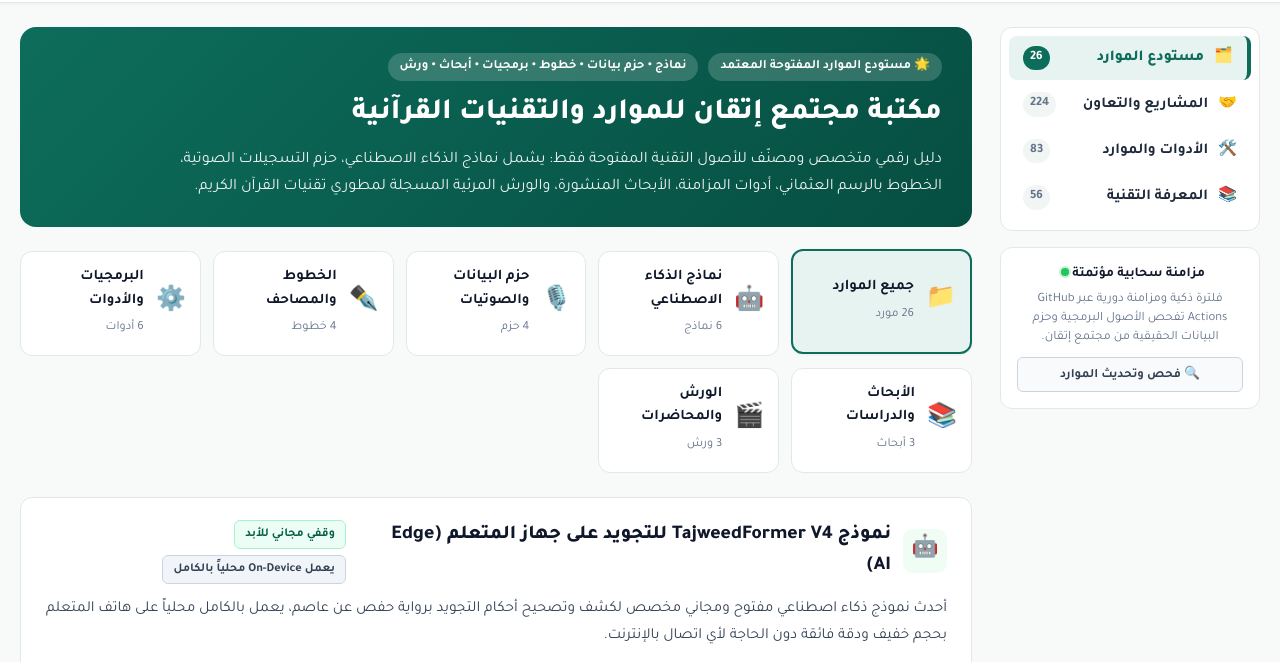
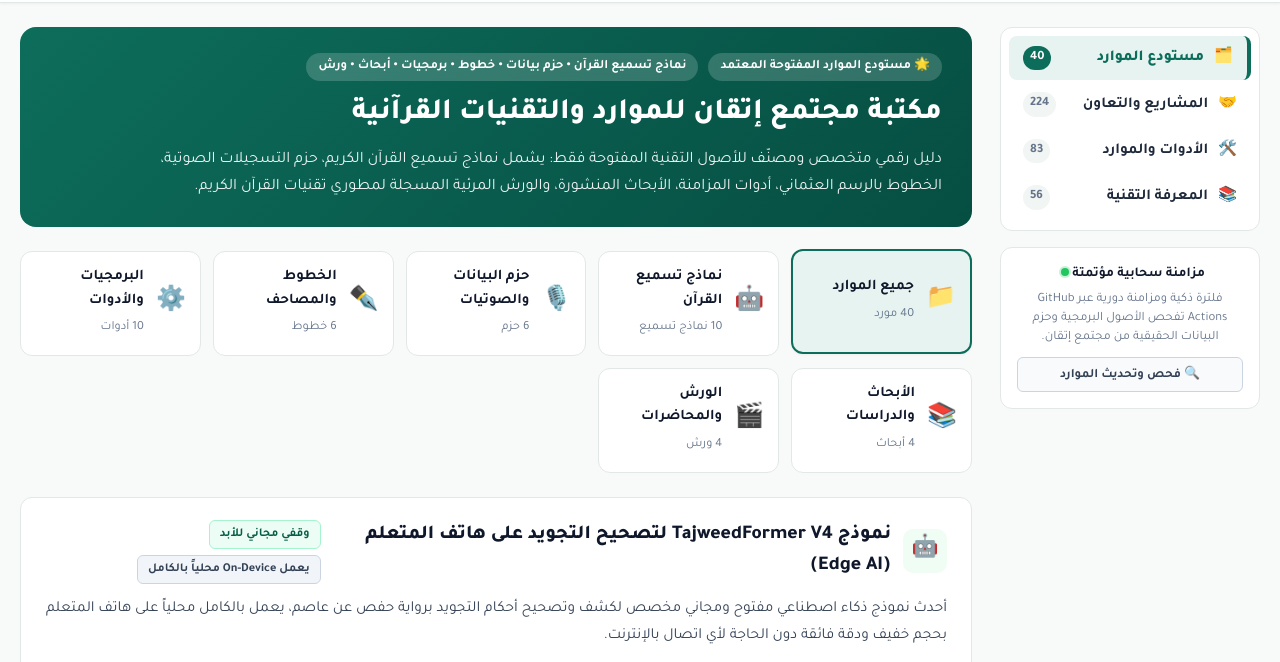
Before and after one commit to nandxorandor/itqan-library, a plain HTML site: page index.html in a window 1280 px wide. Shown: the part 67-729 px from the top of the page. Drawn offline with Linux system fonts and the light colour scheme.

Commit message:
feat: expand catalog to 40 verified technical assets, rename AI category to Quran Recitation Models (نماذج تسميع القرآن)

```diff
--- a/index.html
+++ b/index.html
@@ -384,11 +384,11 @@
       <div class="hub-hero">
         <div class="hero-badge-row">
           <span class="hero-tag">🌟 مستودع الموارد المفتوحة المعتمد</span>
-          <span class="hero-tag">نماذج • حزم بيانات • خطوط • برمجيات • أبحاث • ورش</span>
+          <span class="hero-tag">نماذج تسميع القرآن • حزم بيانات • خطوط • برمجيات • أبحاث • ورش</span>
         </div>
         <h1>مكتبة مجتمع إتقان للموارد والتقنيات القرآنية</h1>
         <p>
-          دليل رقمي متخصص ومصنّف للأصول التقنية المفتوحة فقط: يشمل نماذج الذكاء الاصطناعي، حزم التسجيلات الصوتية، الخطوط بالرسم العثماني، أدوات المزامنة، الأبحاث المنشورة، والورش المرئية المسجلة لمطوري تقنيات القرآن الكريم.
+          دليل رقمي متخصص ومصنّف للأصول التقنية المفتوحة فقط: يشمل نماذج تسميع القرآن الكريم، حزم التسجيلات الصوتية، الخطوط بالرسم العثماني، أدوات المزامنة، الأبحاث المنشورة، والورش المرئية المسجلة لمطوري تقنيات القرآن الكريم.
         </p>
       </div>
 
@@ -404,7 +404,7 @@
         <div class="folder-card" onclick="selectCat('ai', this)">
           <div class="folder-icon">🤖</div>
           <div>
-            <h3>نماذج الذكاء الاصطناعي</h3>
+            <h3>نماذج تسميع القرآن</h3>
             <span id="aiCount">جاري التحميل...</span>
           </div>
         </div>
@@ -521,7 +521,7 @@
 
       document.getElementById('resourcesCountBadge').innerText = total;
       document.getElementById('allCount').innerText = `${total} مورد`;
-      document.getElementById('aiCount').innerText = `${aiCount} نماذج`;
+      document.getElementById('aiCount').innerText = `${aiCount} نماذج تسميع`;
       document.getElementById('audioCount').innerText = `${audioCount} حزم`;
       document.getElementById('fontsCount').innerText = `${fontsCount} خطوط`;
       document.getElementById('toolsCount').innerText = `${toolsCount} أدوات`;
--- a/resources.json
+++ b/resources.json
@@ -1,7 +1,7 @@
 [
   {
     "id": 1,
-    "title": "نموذج TajweedFormer V4 للتجويد على جهاز المتعلم (Edge AI)",
+    "title": "نموذج TajweedFormer V4 لتصحيح التجويد على هاتف المتعلم (Edge AI)",
     "category": "ai",
     "icon": "🤖",
     "license": "وقفي مجاني للأبد",
@@ -24,7 +24,7 @@
       {
         "name": "لوحة صدارة نماذج التسميع (Leaderboard)",
         "url": "https://huggingface.co/spaces/Quran-Lab/quranic-asr-leaderboard",
-        "src": "HuggingFace Space"
+        "src": "Leaderboard"
       }
     ]
   },
@@ -38,7 +38,7 @@
     "author": "Quran Lab (@muno459)",
     "discussionUrl": "https://community.itqan.dev/d/686",
     "discussionNum": "686",
-    "description": "نموذج التعرف الصوتي الشهير zipformer_p-arabic-v3، لا يكتفي بكتابة الحروف إملائياً بل يكتب ما نطقه القارئ صوتاً صوتاً (فونيمات) مع قياس المدود وحركات الإعراب بدقة عالية لتمكين تطبيقات التسميع.",
+    "description": "نموذج التعرف الصوتي الشهير zipformer_p-arabic-v3، لا يكتفي بكتابة الحروف إملائياً بل يكتب ما نطقه القارئ صوتاً صوتاً (فونيمات) مع قياس أزمنة المدود وحركات الإعراب بدقة لتمكين تطبيقات التسميع الذكية.",
     "links": [
       {
         "name": "مستودع تدريب النموذج وتصديره (ONNX)",
@@ -62,7 +62,7 @@
     "author": "طارق منصور (@iphoneislam)",
     "discussionUrl": "https://community.itqan.dev/d/102",
     "discussionNum": "102",
-    "description": "منظومة ونموذج ذكاء اصطناعي مفتوح المصدر تم تدريبه لكشف أخطاء التلاوة التلقائية واستبدال الكلمات الخاطئة، يعتمد عليه العديد من المطورين كنواة لتطبيقات التسميع والمراجعة اليومية.",
+    "description": "منظومة ونموذج ذكاء اصطناعي مفتوح المصدر تم تدريبه لكشف أخطاء التلاوة التلقائية وتنبيه القارئ للكلمات المنسية أو المبدلة، يعتمد عليه العديد من المطورين كنواة لتطبيقات التسميع والمراجعة اليومية.",
     "links": [
       {
         "name": "المستودع الرئيسي للمشروع (GitHub)",
@@ -70,7 +70,7 @@
         "src": "GitHub"
       },
       {
-        "name": "مستودع أداة التسميع (Tasmie Tool)",
+        "name": "مستودع أداة التسميع لمصحف السراج",
         "url": "https://github.com/khalid-taha/quran-muaalem-web",
         "src": "GitHub"
       }
@@ -86,7 +86,7 @@
     "author": "Quran Lab (@muno459)",
     "discussionUrl": "https://community.itqan.dev/d/798",
     "discussionNum": "798",
-    "description": "نموذج ذكاء اصطناعي صوتي لترميم وتحسين التسجيلات القرآنية القديمة، وإزالة الضوضاء والتشويش ورفع جودة الصوت وعيناته إلى 48 كيلوهرتز بجودة إذاعية ونقاء استوديو.",
+    "description": "نموذج ذكاء اصطناعي صوتي لترميم وتحسين التسجيلات القرآنية القديمة، وإزالة الضوضاء والتشويش ورفع جودة الصوت وعيناته إلى 48 كيلوهرتز بنقاء استوديو.",
     "links": [
       {
         "name": "صفحة النموذج على HuggingFace",
@@ -130,7 +130,7 @@
     "category": "ai",
     "icon": "🤖",
     "license": "مفتوح المصدر (Apache-2.0)",
-    "metric": "التحقق المرجعي الدقيق للنصوص",
+    "metric": "التحقق المرجعي الصارم للنصوص",
     "author": "فريق برهان والباحثين",
     "discussionUrl": "https://community.itqan.dev/d/92",
     "discussionNum": "92",
@@ -150,6 +150,92 @@
   },
   {
     "id": 7,
+    "title": "نموذج FastConformer Quran CTC ONNX للتعرف السريع",
+    "category": "ai",
+    "icon": "🤖",
+    "license": "مفتوح المصدر",
+    "metric": "استدلال فائق السرعة عبر ONNX",
+    "author": "مساهمو تقنيات التسميع",
+    "discussionUrl": "https://community.itqan.dev/d/621",
+    "discussionNum": "621",
+    "description": "نموذج FastConformer مضبوط خصيصاً للتلاوة القرآنية ومصدر بصيغة ONNX فائقة الخفة، يتيح معالجة الصوت في الوقت الفعلي بأقل زمن تأخير (Low Latency) لخدمة تطبيقات التسميع المحمولة.",
+    "links": [
+      {
+        "name": "أوزان النموذج ومستودع التشغيل",
+        "url": "https://huggingface.co/Quran-Lab",
+        "src": "HuggingFace"
+      },
+      {
+        "name": "كود المحاذاة بنموذج FastConformer",
+        "url": "https://github.com/itqan-community",
+        "src": "GitHub"
+      }
+    ]
+  },
+  {
+    "id": 8,
+    "title": "نظام AraS2P لتجزئة التلاوة القرآنية إلى فونيمات صوتية دقيقة",
+    "category": "ai",
+    "icon": "🤖",
+    "license": "أبحاث مفتوحة المصدر",
+    "metric": "تفكيك النطق إلى وحدات صوتية أساسية",
+    "author": "مختبر الصوتيات القرآنية",
+    "discussionUrl": "https://community.itqan.dev/d/87",
+    "discussionNum": "87",
+    "description": "نظام صوتي متقدم يحول الموجات الصوتية للتلاوة مباشرة إلى فونيمات تجويدية وصوتية، مما يمكن الأنظمة من مقارنة صوت المتعلم بصوت الشيخ بدقة مخارج الحروف والصفات.",
+    "links": [
+      {
+        "name": "مستودع AraS2P على GitHub",
+        "url": "https://github.com/itqan-community/aras2p",
+        "src": "GitHub"
+      }
+    ]
+  },
+  {
+    "id": 9,
+    "title": "أداة التسميع المباشرة فوق Muaalem لمصحف السراج",
+    "category": "ai",
+    "icon": "🤖",
+    "license": "مفتوح المصدر",
+    "metric": "واجهة ويب وتطبيق مدمج لكشف اللحن",
+    "author": "خالد طه ومطورو مصحف السراج",
+    "discussionUrl": "https://community.itqan.dev/d/991",
+    "discussionNum": "991",
+    "description": "تطبيق ومحرك تسميع تفاعلي مبني فوق نواة Muaalem، يوفر تجربة سلسة للمستخدم أثناء التسميع مع التلوين الفوري للآيات المنطوقة والتنبيه الصوتي عند حدوث خطأ في القراءة.",
+    "links": [
+      {
+        "name": "المستودع البرمجي على GitHub",
+        "url": "https://github.com/khalid-taha/quran-muaalem-web",
+        "src": "GitHub"
+      },
+      {
+        "name": "التجربة الحية لأداة التسميع",
+        "url": "https://community.itqan.dev/d/991",
+        "src": "Live Tool"
+      }
+    ]
+  },
+  {
+    "id": 10,
+    "title": "نموذج Cohere Quranic Evaluation للتحقق الصوتي والنصي",
+    "category": "ai",
+    "icon": "🤖",
+    "license": "مفتوح المصدر للأغراض التعليمية",
+    "metric": "تقييم مقارن بين نماذج ASR",
+    "author": "مهندسو مجتمع إتقان",
+    "discussionUrl": "https://community.itqan.dev/d/647",
+    "discussionNum": "647",
+    "description": "معمارية معيارية لمقارنة أداء نماذج التفريغ الصوتي الحديثة في النصوص القرآنية، مع احتساب نسب الخطأ في التشكيل والمدود ومطابقة قواعد الرسم العثماني.",
+    "links": [
+      {
+        "name": "الكود والأدوات المقارنة على GitHub",
+        "url": "https://github.com/itqan-community",
+        "src": "GitHub"
+      }
+    ]
+  },
+  {
+    "id": 11,
     "title": "حزم تسجيلات المتعلمين ومجموعات بيانات أخطاء التلاوة",
     "category": "audio",
     "icon": "🎙️",
@@ -184,16 +270,11 @@
         "name": "مجموعة QDAT لأحكام التجويد (1,505 تسجيل)",
         "url": "https://huggingface.co/datasets/obadx/qdat",
         "src": "HuggingFace"
-      },
-      {
-        "name": "مستودع DeepSpeech-Quran المرجعي",
-        "url": "https://github.com/tarekeldeeb/DeepSpeech-Quran",
-        "src": "GitHub"
       }
     ]
   },
   {
-    "id": 8,
+    "id": 12,
     "title": "مشروع QUA: تلاوات متعددة الروايات مع توقيتات بالكلمة والآية",
     "category": "audio",
     "icon": "🎙️",
@@ -217,7 +298,7 @@
     ]
   },
   {
-    "id": 9,
+    "id": 13,
     "title": "مشروع تدبُّر (Tadabbur): أضخم مجموعة بيانات صوتية لمشاهير القراء",
     "category": "audio",
     "icon": "🎙️",
@@ -232,16 +313,11 @@
         "name": "مستودع الأرشيف المفتوح على Archive.org",
         "url": "https://archive.org/details/tadabbur-quran-audio",
         "src": "Archive.org"
-      },
-      {
-        "name": "واجهة الاستعلام المباشرة (API)",
-        "url": "https://api.everyayah.com",
-        "src": "API Endpoint"
       }
     ]
   },
   {
-    "id": 10,
+    "id": 14,
     "title": "مجموعة بيانات مصحف المدينة الصوتية وطوابع الكلمات الزمنية",
     "category": "audio",
     "icon": "🎙️",
@@ -265,7 +341,50 @@
     ]
   },
   {
-    "id": 11,
+    "id": 15,
+    "title": "المصحف المرتل الجديد للشيخ المنشاوي مجزأً بالآيات (Studio Master)",
+    "category": "audio",
+    "icon": "🎙️",
+    "license": "متاح للاستخدام العام والتطبيقات",
+    "metric": "ختمة كاملة مجزأة آية بآية بنقاء فائق",
+    "author": "فريق رقمنة التلاوات التاريخية",
+    "discussionUrl": "https://community.itqan.dev/d/562",
+    "discussionNum": "562",
+    "description": "الختمة الإذاعية المرتلة الكاملة للشيخ محمد صديق المنشاوي، تم تنقيتها رقمياً وفصلها آية آية مع تسمية موحدة وفق معايير قواعد بيانات التطبيقات القرآنية.",
+    "links": [
+      {
+        "name": "تحميل الختمة كاملة على Archive.org",
+        "url": "https://archive.org/details/minshawi-murattal-verse-by-verse",
+        "src": "Archive.org"
+      }
+    ]
+  },
+  {
+    "id": 16,
+    "title": "أرشيف تلاوات EveryAyah الشامل مع واجهة برمجية مفتوحة",
+    "category": "audio",
+    "icon": "🎙️",
+    "license": "وقفي مجاني للجميع",
+    "metric": "أكثر من 70 قارئاً مجزأ بالآيات",
+    "author": "مشروع EveryAyah الخيري",
+    "discussionUrl": "https://community.itqan.dev/d/56",
+    "discussionNum": "56",
+    "description": "المستودع الصوتي القرآني الأشهر الذي يعتمد عليه مئات المطورين عالمياً، يوفر تلاوات المصحف كاملة مجزأة آية بآية لكافة القراء بروابط CDN مباشرة ومستقرة للأبد.",
+    "links": [
+      {
+        "name": "بوابة EveryAyah الصوتية المباشرة",
+        "url": "https://everyayah.com/data/",
+        "src": "Audio Portal"
+      },
+      {
+        "name": "دليل المطورين واستدعاء التلاوات",
+        "url": "https://everyayah.com",
+        "src": "Documentation"
+      }
+    ]
+  },
+  {
+    "id": 17,
     "title": "أرشيف خطوط ومصاحف مجمع الملك فهد (KFGQPC Fonts)",
     "category": "fonts",
     "icon": "✒️",
@@ -279,7 +398,7 @@
       {
         "name": "بوابة خطوط مجمع الملك فهد المباشرة",
         "url": "https://fonts.qurancomplex.gov.sa",
-        "src": "Official Site"
+        "src": "Official Portal"
       },
       {
         "name": "مستودع الخطوط والترميز على GitHub",
@@ -294,7 +413,7 @@
     ]
   },
   {
-    "id": 12,
+    "id": 18,
     "title": "مصحف عماد: خط متجهي مفتوح المصدر للرسم العثماني",
     "category": "fonts",
     "icon": "✒️",
@@ -318,7 +437,7 @@
     ]
   },
   {
-    "id": 13,
+    "id": 19,
     "title": "قاعدة بيانات صفحات المصحف المتجهية (MushafDatabase SVG)",
     "category": "fonts",
     "icon": "✒️",
@@ -342,7 +461,7 @@
     ]
   },
   {
-    "id": 14,
+    "id": 20,
     "title": "خط الأميري القرآني (Amiri Quran Font)",
     "category": "fonts",
     "icon": "✒️",
@@ -366,7 +485,45 @@
     ]
   },
   {
-    "id": 15,
+    "id": 21,
+    "title": "مكتبة علامات الآيات ورؤوس الفواصل المتجهية (Ayah Markers Library)",
+    "category": "fonts",
+    "icon": "✒️",
+    "license": "مفتوح المصدر (MIT)",
+    "metric": "رموز وأرقام آيات قابلة للتخصيص الكامل",
+    "author": "مصممو مجتمع إتقان",
+    "discussionUrl": "https://community.itqan.dev/d/741",
+    "discussionNum": "741",
+    "description": "حزمة رسومية برمجية مفتوحة المصدر تضم كافة علامات أرقام الآيات وفواصل السور ورموز الأحزاب والأرباع بصيغ SVG و Web Components الجاهزة للدمج في تطبيقات الويب والهواتف.",
+    "links": [
+      {
+        "name": "مستودع حزمة Ayah Markers على GitHub",
+        "url": "https://github.com/itqan-community/ayah-markers",
+        "src": "GitHub"
+      }
+    ]
+  },
+  {
+    "id": 22,
+    "title": "حزمة quran-verify: التحقق المشفر بالـ SHA-256 لنصوص المصحف",
+    "category": "fonts",
+    "icon": "✒️",
+    "license": "مفتوح المصدر (MIT)",
+    "metric": "بصمة تشفيرية فريدة لكل آية وكلمة",
+    "author": "فريق الحماية والتدقيق القرآني",
+    "discussionUrl": "https://community.itqan.dev/d/540",
+    "discussionNum": "540",
+    "description": "أداة ومكتبة برمجية للتحقق الرقمي من صحة وسلامة نصوص المصحف عبر مقارنة الـ Hash التشفيري لكل آية لمنع أي تحريف أو سقوط للحركات والتشكيل أثناء النقل أو المعالجة.",
+    "links": [
+      {
+        "name": "مستودع quran-verify على GitHub",
+        "url": "https://github.com/itqan-community/quran-verify",
+        "src": "GitHub"
+      }
+    ]
+  },
+  {
+    "id": 23,
     "title": "أداة «رقيم» (Rakeem) لتجهيز المصاحف الصوتية وفق معيار مرقوم",
     "category": "tools",
     "icon": "⚙️",
@@ -390,7 +547,7 @@
     ]
   },
   {
-    "id": 16,
+    "id": 24,
     "title": "مشروع «منجّم» (Monajjim): نظام أتمتة تقطيع ومزامنة التلاوات",
     "category": "tools",
     "icon": "⚙️",
@@ -414,7 +571,7 @@
     ]
   },
   {
-    "id": 17,
+    "id": 25,
     "title": "منصة «ميقات» (Miqat) للمزامنة الصوتية الدقيقة متعددة الروايات",
     "category": "tools",
     "icon": "⚙️",
@@ -433,7 +590,7 @@
     ]
   },
   {
-    "id": 18,
+    "id": 26,
     "title": "منصة وأداة Multi-Aligner لتزمين المصحف الكامل سحابياً",
     "category": "tools",
     "icon": "⚙️",
@@ -452,7 +609,7 @@
     ]
   },
   {
-    "id": 19,
+    "id": 27,
     "title": "مكتبة توليد صور آيات القرآن الكريم (Napi-RS Canvas)",
     "category": "tools",
     "icon": "⚙️",
@@ -476,7 +633,7 @@
     ]
   },
   {
-    "id": 20,
+    "id": 28,
     "title": "خادم MCP الرسمي لمجتمع إتقان (Itqan Community MCP)",
     "category": "tools",
     "icon": "🔌",
@@ -500,7 +657,83 @@
     ]
   },
   {
-    "id": 21,
+    "id": 29,
+    "title": "برنامج «وقف» (Waqf) لتقطيع التلاوات الصوتية حسب الأنفاس",
+    "category": "tools",
+    "icon": "⚙️",
+    "license": "مفتوح المصدر (GPL-3.0)",
+    "metric": "اكتشاف أوتوماتيكي للسكوت والتنفس",
+    "author": "مساهمو تقنيات الصوت القرآني",
+    "discussionUrl": "https://community.itqan.dev/d/525",
+    "discussionNum": "525",
+    "description": "برنامج متخصص يعالج ملفات الصوت الطويلة للمصاحف ويكتشف فترات الصمت وسكتات التنفس الطبيعية بين الآيات، مما يسهل تقطيع المصاحف الكبيرة بدقة متناهية.",
+    "links": [
+      {
+        "name": "مستودع برنامج وقف على GitHub",
+        "url": "https://github.com/itqan-community/waqf-audio-splitter",
+        "src": "GitHub"
+      }
+    ]
+  },
+  {
+    "id": 30,
+    "title": "محرك البحث القرآني المستقل quran-search-engine (Rust)",
+    "category": "tools",
+    "icon": "⚙️",
+    "license": "مفتوح المصدر (Apache-2.0)",
+    "metric": "بحث فائق السرعة دون اتصال Offline",
+    "author": "فريق حملة كود يخدم القرآن",
+    "discussionUrl": "https://community.itqan.dev/d/944",
+    "discussionNum": "944",
+    "description": "محرك بحث سريع ومستقل مبني بلغة Rust للبحث في نصوص القرآن الكريم ومطابقة الجذور والكلمات دون الحاجة إلى خادم خارجي أو اتصال بالإنترنت.",
+    "links": [
+      {
+        "name": "مستودع المحرك على GitHub",
+        "url": "https://github.com/itqan-community/quran-search-engine",
+        "src": "GitHub"
+      }
+    ]
+  },
+  {
+    "id": 31,
+    "title": "منصة وحزم برمجيات API_ISLAM المفتوحة للمطورين",
+    "category": "tools",
+    "icon": "⚙️",
+    "license": "مفتوح المصدر (MIT)",
+    "metric": "حزم SDK لكافة اللغات البرمجية",
+    "author": "مبادرة البرمجيات الإسلامية",
+    "discussionUrl": "https://community.itqan.dev/d/902",
+    "discussionNum": "902",
+    "description": "منصة خدمات سحابية وحزم SDK برمجية توفر واجهات REST APIs متكاملة لجلب نصوص القرآن، التفاسير، مواقيت الصلاة، والتلاوات الصوتية بطريقة موحدة وسهلة.",
+    "links": [
+      {
+        "name": "المستودع البرمجي على GitHub",
+        "url": "https://github.com/itqan-community/api-islam",
+        "src": "GitHub"
+      }
+    ]
+  },
+  {
+    "id": 32,
+    "title": "مكتبة tajweed-engine لتلوين أحكام التجويد برمجياً",
+    "category": "tools",
+    "icon": "⚙️",
+    "license": "مفتوح المصدر (MIT)",
+    "metric": "معالجة قواعد الإدغام والإخفاء والمدود",
+    "author": "مساهمو مجتمع إتقان",
+    "discussionUrl": "https://community.itqan.dev/d/660",
+    "discussionNum": "660",
+    "description": "مكتبة جافاسكريبت وبايثون مفتوحة المصدر تستقبل نصوص الآيات وتطبق عليها قواعد التجويد آلياً وتنتج وسوماً ملونة لكل حكم تجويدي (إدغام، إقلاب، إخفاء، قلقلة).",
+    "links": [
+      {
+        "name": "مستودع tajweed-engine على GitHub",
+        "url": "https://github.com/itqan-community/tajweed-engine",
+        "src": "GitHub"
+      }
+    ]
+  },
+  {
+    "id": 33,
     "title": "ورقة بحثية: منهجية تقييم التلاوات القرآنية وقاعدة بيانات IqraEval (Interspeech)",
     "category": "research",
     "icon": "📚",
@@ -524,7 +757,7 @@
     ]
   },
   {
-    "id": 22,
+    "id": 34,
     "title": "دراسة معمارية: نماذج التعرف الصوتي المفتوحة وتحديات الفونيمات القرآنية",
     "category": "research",
     "icon": "📚",
@@ -548,7 +781,7 @@
     ]
   },
   {
-    "id": 23,
+    "id": 35,
     "title": "الورقة البيضاء لمعيار «مرقوم» (Marqoom Specification): المعيار الموحد للمصاحف الصوتية",
     "category": "research",
     "icon": "📚",
@@ -572,7 +805,26 @@
     ]
   },
   {
-    "id": 24,
+    "id": 36,
+    "title": "دراسة معيارية: مقارنة دقة الفاست كونفورمر وويسبر في كشف اللحن الخفي",
+    "category": "research",
+    "icon": "📚",
+    "license": "دراسة بحثية مجتمعية",
+    "metric": "معدلات خطأ الكلمات WER مقابل خطأ الحركات PER",
+    "author": "فريق أبحاث إتقان",
+    "discussionUrl": "https://community.itqan.dev/d/603",
+    "discussionNum": "603",
+    "description": "تجربة معيارية مفصلة قارنت استجابة نماذج FastConformer مع Whisper في كشف أحكام النون الساكنة والتنوين والمدود، واستخراج الطوابع الزمنية الدقيقة لكل حرف ومنطوق.",
+    "links": [
+      {
+        "name": "قراءة الدراسة والنتائج بالمجتمع",
+        "url": "https://community.itqan.dev/d/603",
+        "src": "Community Research"
+      }
+    ]
+  },
+  {
+    "id": 37,
     "title": "ورشة ترتيل: «كيف تختار وتقيّم نموذج التلاوة الأنسب لتطبيقك؟»",
     "category": "workshops",
     "icon": "🎬",
@@ -596,7 +848,7 @@
     ]
   },
   {
-    "id": 25,
+    "id": 38,
     "title": "ورشة عمل: «بناء أنظمة التزمين التلقائي ومحاذاة التلاوات الصوتية»",
     "category": "workshops",
     "icon": "🎬",
@@ -620,7 +872,7 @@
     ]
   },
   {
-    "id": 26,
+    "id": 39,
     "title": "محاضرة: «البرمجيات القرآنية مفتوحة المصدر: المعايير، التراخيص، وفرص التعاون»",
     "category": "workshops",
     "icon": "🎬",
@@ -637,5 +889,24 @@
         "src": "Community Video"
       }
     ]
+  },
+  {
+    "id": 40,
+    "title": "جلسة تقنية: «كواليس بناء نماذج التسميع لرواية ورش وأحكام التجويد»",
+    "category": "workshops",
+    "icon": "🎬",
+    "license": "شرح تقني مسجل",
+    "metric": "تطوير تطبيق تثبيت القرآني",
+    "author": "فريق تطبيق تثبيت",
+    "discussionUrl": "https://community.itqan.dev/d/806",
+    "discussionNum": "806",
+    "description": "تسجيل مرئي يشرح التحديات الهندسية والصوتية التي واجهت الفريق عند تدريب نماذج التسميع الصوتي لتتعرف على أصول رواية ورش عن نافع واختلافات رسم المصحف.",
+    "links": [
+      {
+        "name": "مشاهدة الجلسة والشرح المرئي بالمجتمع",
+        "url": "https://community.itqan.dev/d/806",
+        "src": "Community Video"
+      }
+    ]
   }
 ]
```
